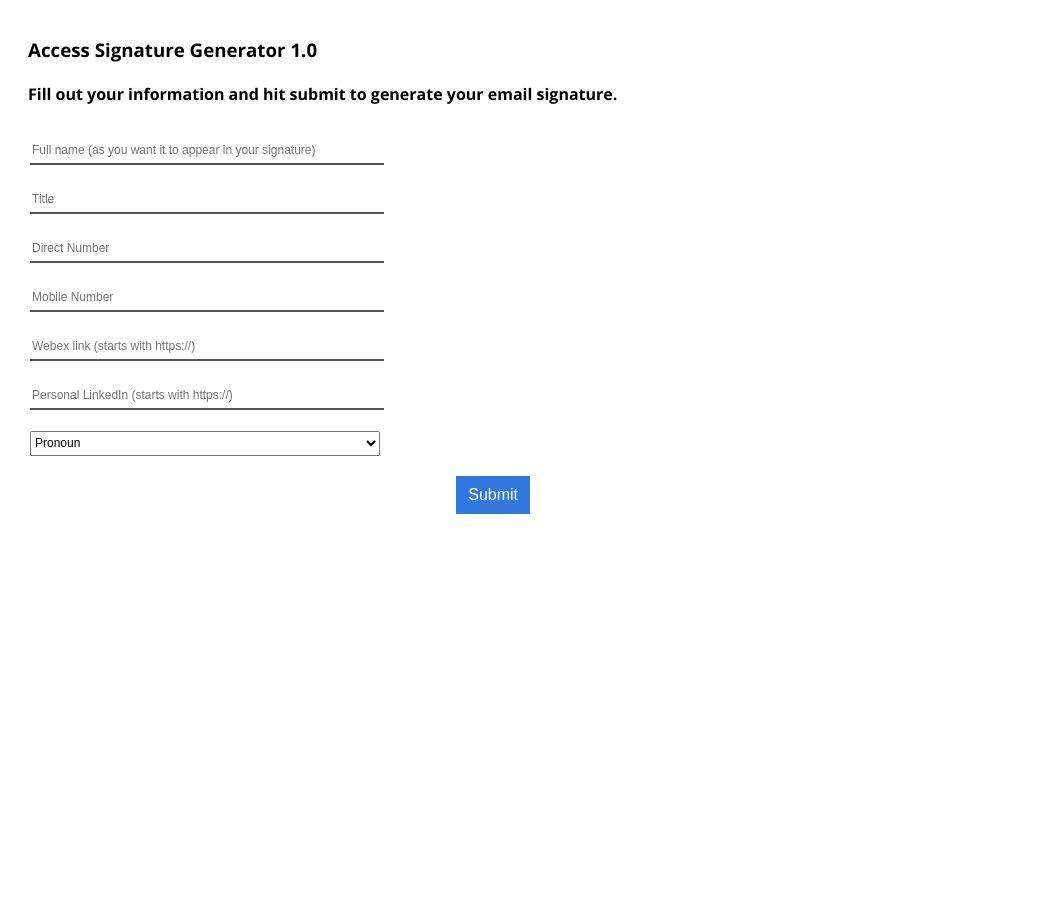
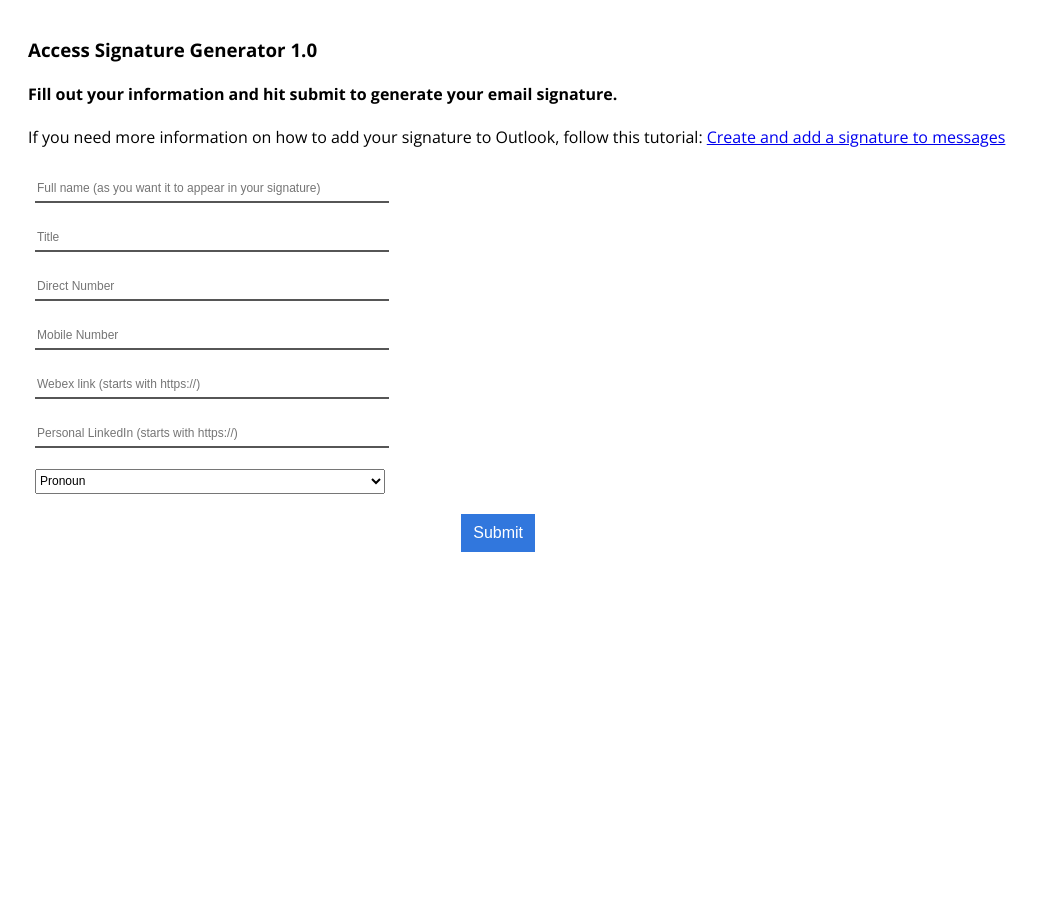
Before and after one commit to herrj636/herrj636.github.io, a PHP site: page /Signature-Tool/index.html in a window 1280 px wide. Shown: the whole page, without its empty margins (0-1041 px from the left). Before the commit the page ends 514 px from the top, so only its background shows below. Run offline with PHP 8.4, Linux system fonts and the light colour scheme.

Commit message:
Finalize signature tool

```diff
--- a/Signature-Tool/index.html
+++ b/Signature-Tool/index.html
@@ -10,6 +10,7 @@
   <div class="container">
     <h3>Access Signature Generator 1.0</h3>
     <h4>Fill out your information and hit submit to generate your email signature.</h4>
+    <p>If you need more information on how to add your signature to Outlook, follow this tutorial: <a href="https://support.office.com/en-us/article/create-and-add-a-signature-to-messages-8ee5d4f4-68fd-464a-a1c1-0e1c80bb27f2">Create and add a signature to messages</a></p>
     <div id="error"></div>
     <form action="" id="userData" name="contact">
       <fieldset>
@@ -47,7 +48,8 @@
           <option value="other">
             other
           </option>
-        </select> <input placeholder="Type your pronoun here" id="color" name="color" style='display:none;' type="text">
+        </select>
+        <input  id="otherPronoun" placeholder="Type your pronoun here" tabindex="8" style='display:none;' type="text">
       </fieldset>
       <fieldset>
         <button id="form-submit-button" class="buttonOne" data-submit="Your signature is below!" id="user-submit" name="submit" type="submit">Submit</button>
@@ -65,11 +67,11 @@
           <tr>
             <td height="135" style="padding-bottom: 0px" width="105"><img alt="Access Logo" height="100" src="https://raw.githubusercontent.com/herrj636/herrj636.github.io/master/Signature-Tool/assets/access_a_blue-W150px.png" style="float: left; vertical-align: center" width="94"></td>
             <td style="vertical-align:center; padding:0">
-              <p id="firstLine" style=" margin: 0; height: 40px; font-size:14px; font-family: Open Sans, arial; line-height: 18px; color: #7D7D7D"><br></p>
-              <p id="secondLine" style="margin:0; font-family: Open Sans, arial; font-size: 14px;"><span style="padding-top: 20px; margin: 0; color: #303030;"><br>
-              <span style="margin: 0; color: #303030;"><strong>Webex:</strong> https://YourWebexLink</span><br>
-              <a href='https://accesstheagency.com/' style="color: #3177DD; font-weight: bold">LinkedIn</a> | <a href='https://accesstheagency.com/' style="color: #3177DD; font-weight: bold">accesstheagency.com</a><br>
-              <span style="margin: 0; color: #808080; font-family: Open Sans, arial">pronouns: she/her/hers</span></span></p>
+              <p id="firstLine" style=" margin: 0; height: 40px; font-size:14px; font-family: Open Sans, arial; line-height: 18px; color: #7D7D7D"></p>
+              <p id="secondLine" style="margin:0; font-family: Open Sans, arial; font-size: 14px;"><span id="numContainer"></span><span style="padding-top: 20px; margin: 0; color: #303030;"><br>
+              <span id="webexLink" style="margin: 0; color: #303030;"><strong>Webex: </strong></span><br>
+              <a id="linkedinLink" href="#" style="color: #3177DD">LinkedIn</a> | <a href='https://accesstheagency.com/' style="color: #3177DD">accesstheagency.com</a><br>
+              <span id="pronounID" style="margin: 0; color: #808080; font-family: Open Sans, arial">pronouns: she/her/hers</span></span></p>
             </td>
           </tr>
           <tr>
@@ -92,7 +94,7 @@
           <tbody>
             <tr>
               <td>
-                <p style=" margin: 0; height: 60px; font-size:14px; font-family: Open Sans, arial; line-height: 18px; color: #303030"><strong style="font-size:16px; line-height: 18px; height: 1px;">Christine Godbey</strong> | direct: 415.844.6223 | mobile: 309.825.1859<br>
+                <p id="ReplyTag" style=" margin: 0; height: 60px; font-size:14px; font-family: Open Sans, arial; line-height: 18px; color: #303030"><strong style="font-size:16px; line-height: 18px; height: 1px;">Christine Godbey</strong> | direct: 415.844.6223 | mobile: 309.825.1859<br>
                 Pronouns: she/her/hers<br>
                 <a href="https://omnicomgroup.webex.com/meet/christineg" style="color: #3177DD;">https://omnicomgroup.webex.com/meet/christineg</a></p>
               </td>
@@ -111,7 +113,7 @@
   <script src="copyScript.js"></script>
   <script type="text/javascript">
       function CheckPronoun(val){
-       var element=document.getElementById('color');
+       var element=document.getElementById('otherPronoun');
        if(val=='pick a color' || val=='other')
          element.style.display='block';
        else
--- a/Signature-Tool/signatureGenerator.js
+++ b/Signature-Tool/signatureGenerator.js
@@ -1,4 +1,4 @@
-console.log("I'm here!");
+// console.log("I'm here!");
 
 const data = document.forms['userData'];
 const errorElement = document.getElementById('error');
@@ -32,7 +32,6 @@ validateForm = () => {
 
 
 createSignature = () => {
-    console.log("I'm here now!");
     var name = data.querySelector('input[tabindex="1"]').value;
     var title = data.querySelector('input[tabindex="2"]').value;
     var directNum = data.querySelector('input[tabindex="3"]').value;
@@ -41,26 +40,48 @@ createSignature = () => {
     var linkedinURL = data.querySelector('input[tabindex="6"]').value;
     var pronoun = data.querySelector('select[tabindex="7"]').value;
 
-    // console.log(name);
-    // console.log(title);
-    // console.log(directNum);
-    // console.log(mobileNum);
-    // console.log(webexURL);
-    // console.log(linkedinURL);
-    // console.log(pronoun);
-
     document.getElementById("core-sig-container").style.visibility = "visible";
 
     var partOne = document.getElementById("firstLine");
-    var contactNumbers = document.getElementById("secondLine");
+    var contactNumbers = document.getElementById("numContainer");
+    var webexLink = document.getElementById("webexLink");
+    var linkedinLink = document.getElementById("linkedinLink");
+    var pronounData = document.getElementById("pronounID");
+    var replyTag = document.getElementById("ReplyTag");
 
-    partOne.insertAdjacentHTML('afterbegin', '<strong style="font-size:16px; color: #303030; line-height: 18px; height: 1px;">' + name + '</strong>');
+    partOne.innerHTML = '';
+    partOne.insertAdjacentHTML('afterbegin', '<strong style="font-size:16px; color: #303030; line-height: 18px; height: 1px;">' + name + '</strong><br>');
     partOne.insertAdjacentHTML('beforeend', title);
+
+    contactNumbers.innerHTML = '';
     contactNumbers.insertAdjacentHTML('afterbegin', '<strong>Direct:</strong> ' + directNum + ' | <strong>Mobile:</strong> ' + mobileNum +'</span>');
 
+    webexLink.innerHTML = '';
+    webexLink.insertAdjacentHTML('beforeend', '<a href="' + webexURL + '" style="color: #3177DD">' + webexURL + '</a>');
+    linkedinLink.href = linkedinURL;
+    // pronounData.innerText = pronoun;
+
+    if (pronoun.value == "none") {
+        pronounData.innerText = ""
+        console.log(pronoun);
+    } if (pronoun == "she/her/hers") {
+        pronounData.innerText = "Pronoun: " + pronoun;
+        console.log(pronoun);
+    } if (pronoun == "he/him/his") {
+        pronounData.innerText = "Pronoun: " + pronoun;
+        console.log(pronoun);
+    } else if (pronoun == "other") {
+        pronoun = data.querySelector('input[tabindex="8"]').value;
+        pronounData.innerText = pronoun;
+        console.log(pronoun);
+    }
+
+    replyTag.innerHTML = ''
+    replyTag.insertAdjacentHTML('afterbegin', '<strong style="font-size:16px; line-height: 18px; height: 1px;">' + name + '</strong> | direct: ' + directNum + ' | mobile: ' + mobileNum + '<br>Pronoun: ' + pronoun + '<br><a href="' + webexURL + '" style="color: #3177DD;">' + webexURL + '</a>')
 
     console.log(partOne);
 
 
+}
 
-}
+// <strong style="font-size:16px; line-height: 18px; height: 1px;">Christine Godbey</strong> | direct: 415.844.6223 | mobile: 309.825.1859<br>Pronouns: she/her/hers<br><a href="https://omnicomgroup.webex.com/meet/christineg" style="color: #3177DD;">https://omnicomgroup.webex.com/meet/christineg</a>
--- a/Signature-Tool/styles.css
+++ b/Signature-Tool/styles.css
@@ -6,7 +6,7 @@
     fieldset{
      border: none;
      width: 500px;
-     padding: 10px 0px 10px 0px;
+     padding: 10px 0px 10px 5px;
      overflow: hidden;
    }
 
```
